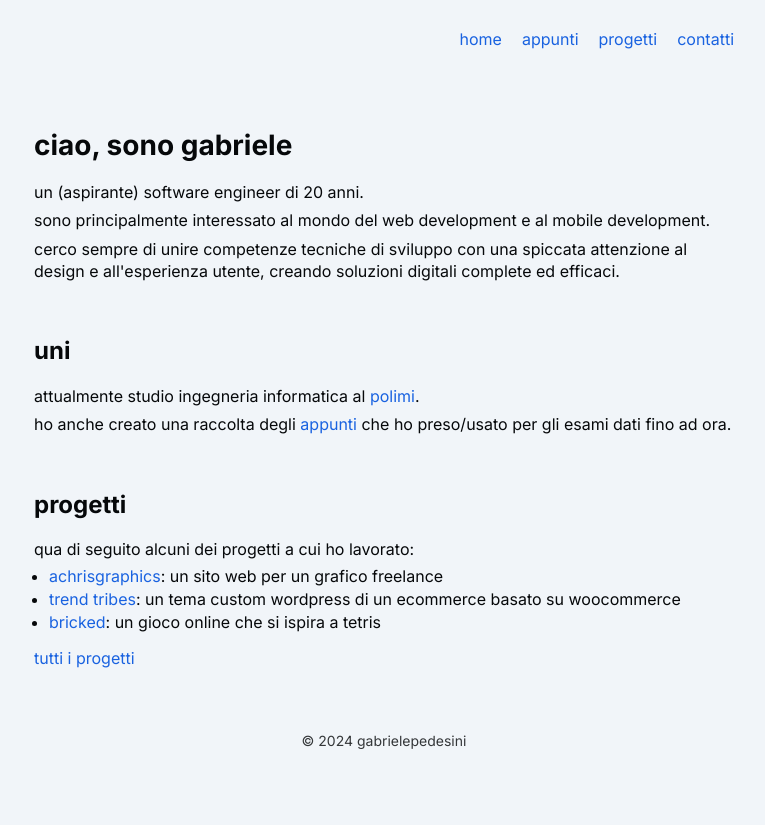
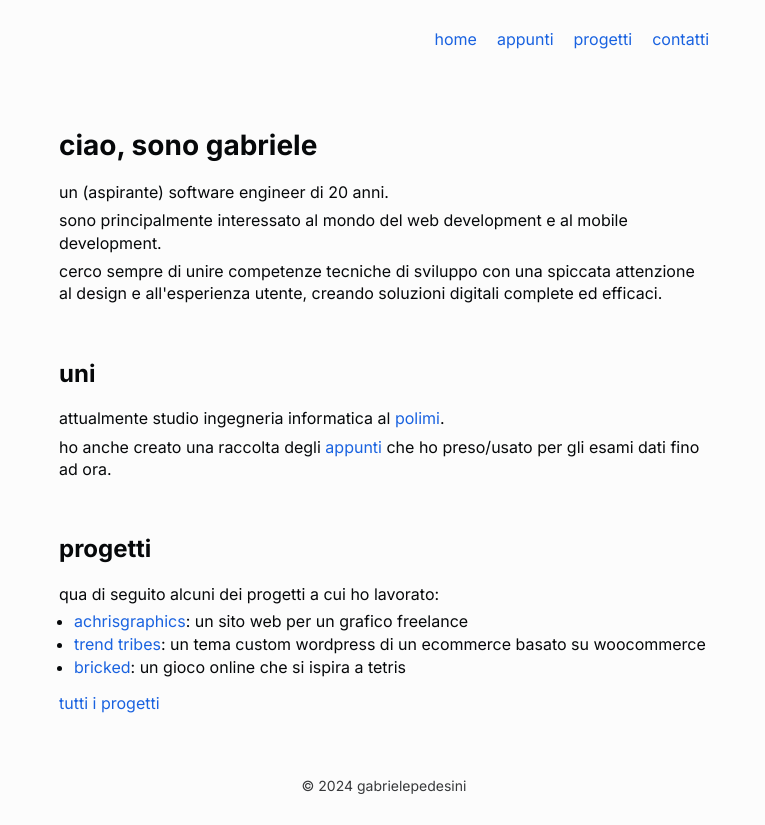
Before and after one commit to gabrielepedesini/gabrielep, a plain HTML site: page index.html in a window 1280 px wide. Shown: the whole page, without its empty margins (256-1021 px from the left). Before the commit the page ends 800 px from the top, so only its background shows below. Drawn offline with nearby package versions, Linux system fonts and the light colour scheme.

Commit message:
Add files via upload

```diff
--- a/assets/css/style.css
+++ b/assets/css/style.css
@@ -75,7 +75,7 @@ a:hover {
 
 :root[data-theme="light"] {
     --text: #06080a;
-    --background: #f1f5f9;
+    --background: #fcfcfc;
     --primary: #4273c7;
     --secondary: #84a8e7;
     --accent: #1962e0;
@@ -135,7 +135,7 @@ a:hover {
 
 
 .container {
-  max-width: 750px;
+  max-width: 700px;
   margin: 0 auto;
   padding: 0 25px;
 }
--- a/assets/js/theme.js
+++ b/assets/js/theme.js
@@ -1,7 +1,7 @@
 // gets the preferred theme
 function getPreferredTheme() {
     if (window.matchMedia && window.matchMedia('(prefers-color-scheme: dark)').matches) {
-        return 'dark';
+        return 'light';
     } else {
         return 'light';
     }
```
